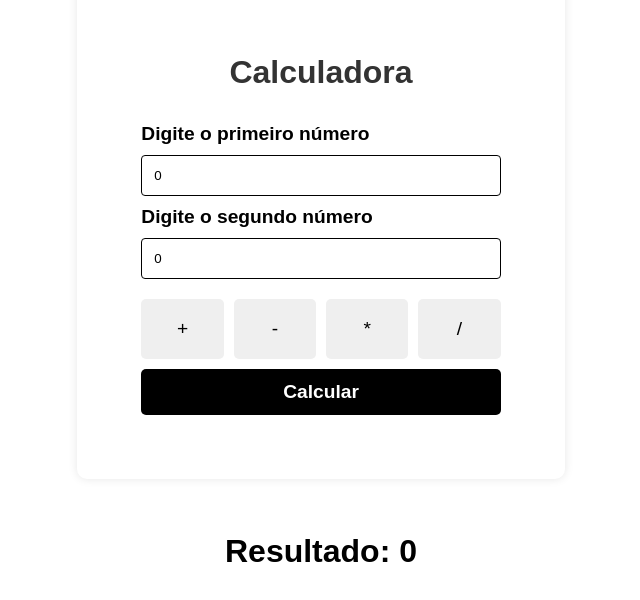
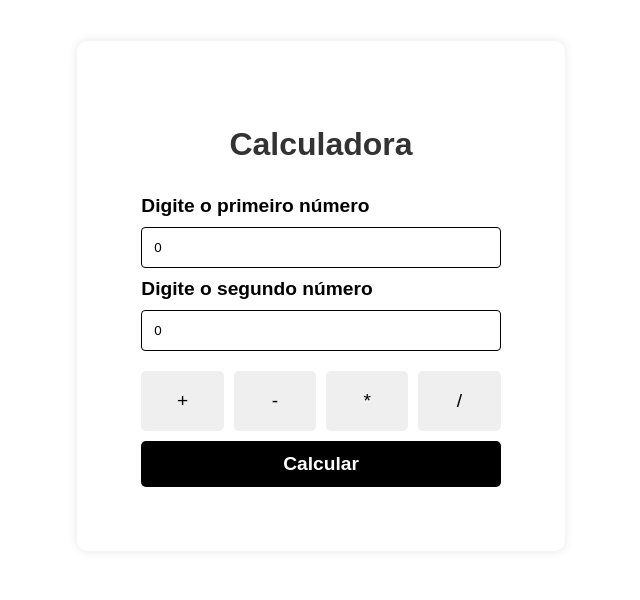
Before and after one commit to StealthWorm/conceitos-basicos, an Angular app: page / in a window 1280 px wide. Shown: the part 128-728 px from the top of the page, without its empty margins (319-959 px from the left). Built offline with nearby package versions, Linux system fonts and the light colour scheme.

Commit message:
refactor: included conditional render to the result

```diff
--- a/src/app/calculator/calculator.component.html
+++ b/src/app/calculator/calculator.component.html
@@ -32,7 +32,7 @@
     </form>
   </div>
 
-  <div class="result-box">
+  <div class="result-box" *ngIf="result">
     <h1>Resultado: {{ result }}</h1>
   </div>
 </div>
```
